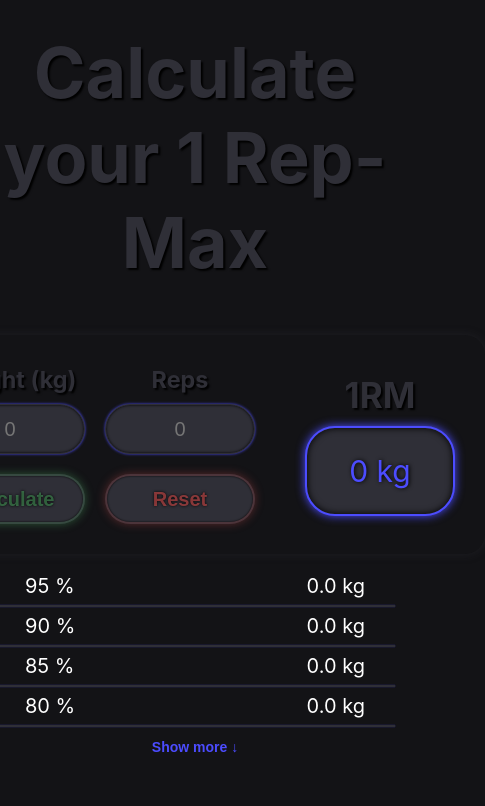
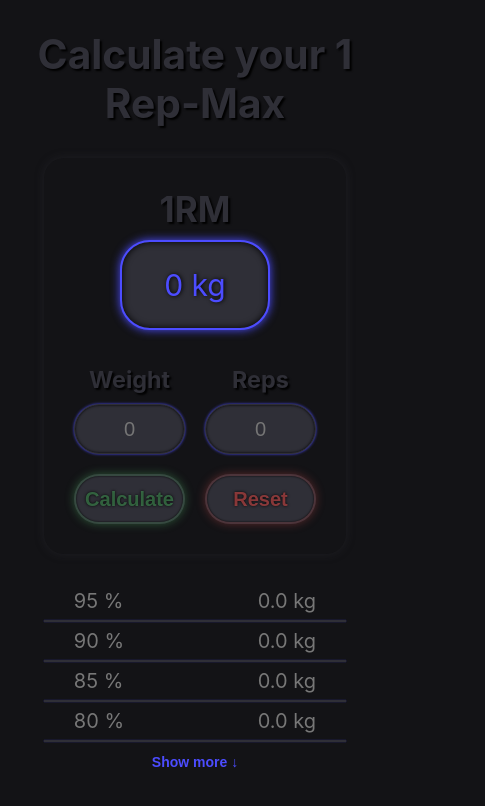
Before and after one commit to 93metra/1RM-Calculator, a React (Create React App) app: page / in a window 390 px wide. Shown: the top 806 px of the page, 485 px wide, since content can reach past the window. Built offline with nearby package versions, Linux system fonts and the light colour scheme.

Commit message:
feature/mobile layout

```diff
--- a/src/components/UI/button/myButton.module.css
+++ b/src/components/UI/button/myButton.module.css
@@ -8,6 +8,6 @@
   background-color: var(--input-background);
   transition: var(--common-transition);
   cursor: pointer;
-  inline-size: 150px;
-  block-size: 50px;
+  inline-size: clamp(6.875rem, 5.4305rem + 6.1633vw, 9.375rem);
+  block-size: 50px;/* 110px 150px */
 }
--- a/src/components/UI/input/myInput.module.css
+++ b/src/components/UI/input/myInput.module.css
@@ -15,12 +15,12 @@
 
   border: 1px solid var(--input-background);
   border-radius: 30px;
-  color: #fff;
-  font-size: 20px;
+  color: var(--main-color);
+  font-size: clamp(1.25rem, 1.1055rem + 0.6163vw, 1.5rem); /* 24px 20px */
   text-align: center;
   background-color: var(--input-background);
   transition: var(--common-transition);
-  inline-size: 150px;
+  inline-size: clamp(6.875rem, 5.4305rem + 6.1633vw, 9.375rem);/* 110px 150px */
   block-size: 50px;
 }
 
--- a/src/components/app/app.module.css
+++ b/src/components/app/app.module.css
@@ -4,14 +4,16 @@
   justify-content: center;
   align-items: center;
   gap: 20px;
-  margin-block-start: 50px;
+  margin-block-start: clamp(1.875rem, 1.1527rem + 3.0817vw, 3.125rem); /* 50px 30px */
   inline-size: 100%;
 }
 
 .title {
-  margin: 30px 0 50px;
+  margin-block-start: 30px;
+  margin-block-end: clamp(1.25rem, 0.1666rem + 4.6225vw, 3.125rem); /* 50px 20px */
+  padding: 0 30px;
   color: var(--input-background);
-  font-size: 70px;
+  font-size: clamp(2.5rem, 1.4166rem + 4.6225vw, 4.375rem); /* 70px 40px */
   text-align: center;
   text-shadow: 2px 2px 2px #000000;
 }
--- a/src/components/calculator/calculator.module.css
+++ b/src/components/calculator/calculator.module.css
@@ -23,43 +23,54 @@
 
 .inputsWraper {
   display: flex;
+  justify-content: center;
   gap: 20px;
 }
 
 /* submit button */
 .submitButton {
+  border: 2px solid rgba(81, 177, 103, 0.2);
+  box-shadow: 0 0 10px rgba(81, 177, 103, 0.4), inset 0 0 2px #000;
   color: rgba(81, 177, 103, .5);
-  box-shadow: 0 0 10px rgba(81, 177, 103, 0.4), inset 0 0 2px #000;
-  border: 2px solid rgba(81, 177, 103, 0.2);
 }
 
 .submitButton:hover {
+  border: 2px solid rgba(81, 177, 103, 0.5);
+  box-shadow: 0 0 13px 0 rgba(81, 177, 103, 0.6);
   color: rgba(81, 177, 103, .7);
-  box-shadow: 0 0 13px 0 rgba(81, 177, 103, 0.6);
-  border: 2px solid rgba(81, 177, 103, 0.5);
 }
 
 .submitButton:active {
+  border: 2px solid rgba(81, 177, 103, 0.5);
+  box-shadow: 0 0 10px 0 rgba(81, 177, 103, 0.4), inset 0 0 5px #000;
   color: rgba(81, 177, 103, .5);
-  box-shadow: 0 0 10px 0 rgba(81, 177, 103, 0.4), inset 0 0 5px #000;
-  border: 2px solid rgba(81, 177, 103, 0.5);
 }
 
 /* reset button */
 .resetButton {
+  border: 2px solid rgba(188, 72, 72, 0.2);
+  box-shadow: 0 0 10px 0 rgba(188, 72, 72, 0.4), inset 0 0 2px #000;
   color: rgba(188, 72, 72, 0.7);
-  box-shadow: 0 0 10px 0 rgba(188, 72, 72, 0.4), inset 0 0 2px #000;
-  border: 2px solid rgba(188, 72, 72, 0.2);
 }
 
 .resetButton:hover {
+  border: 2px solid rgba(188, 72, 72, 0.5);
+  box-shadow: 0 0 13px 0 rgba(188, 72, 72, 0.6);
   color: rgba(188, 72, 72, .9);
-  box-shadow: 0 0 13px 0 rgba(188, 72, 72, 0.6);
-  border: 2px solid rgba(188, 72, 72, 0.5);
 }
 
 .resetButton:active {
+  border: 2px solid rgba(188, 72, 72, 0.5);
+  box-shadow: 0 0 10px 0 rgba(188, 72, 72, 0.4), inset 0 0 5px #000;
   color: rgba(188, 72, 72, 0.6);
-  box-shadow: 0 0 10px 0 rgba(188, 72, 72, 0.4), inset 0 0 5px #000;
-  border: 2px solid rgba(188, 72, 72, 0.5);
 }
+
+/* media */
+
+@media screen and (max-width: 500px) {
+  .form {
+    flex-direction: column-reverse;
+    gap: 35px;
+    margin-block-end: 15px;
+  }
+}
--- a/src/components/calculator/calculator.tsx
+++ b/src/components/calculator/calculator.tsx
@@ -37,7 +37,7 @@ const Calculator = () => {
       <div className={s.controlsWraper}>
         <div className={s.inputsWraper}>
           <MyInput
-            name="Weight (kg)"
+            name="Weight"
             type="number"
             placeholder="0"
             onChange={handleKilosChange}
--- a/src/components/table/table.module.css
+++ b/src/components/table/table.module.css
@@ -1,8 +1,9 @@
 .table {
   display: flex;
   flex-direction: column;
+  margin-block-end: 20px;
   font-size: 20px;
-  inline-size: 400px;
+  inline-size: clamp(18.75rem, 15.1387rem + 15.4083vw, 25rem); /* 300px 400px */
 }
 
 .info {
@@ -10,7 +11,6 @@
   justify-content: space-between;
   margin-block-end: 7px;
   padding: 0 30px;
-  color: #fff;
 }
 
 .separator {
--- a/src/index.css
+++ b/src/index.css
@@ -1,28 +1,26 @@
 * {
+  box-sizing: border-box;
   margin: 0;
   padding: 0;
-  box-sizing: border-box;
 }
 
 input::-webkit-outer-spin-button,
 input::-webkit-inner-spin-button {
+  margin: 0;
   -webkit-appearance: none;
-  margin: 0;
 }
 
 body {
+  display: flex;
+  flex-direction: column;
+  min-height: 100vh;
+  color: var(--main-color);
   font-family: -apple-system, BlinkMacSystemFont, 'Segoe UI', 'Roboto', 'Oxygen',
     'Ubuntu', 'Cantarell', 'Fira Sans', 'Droid Sans', 'Helvetica Neue',
     sans-serif;
+  background-color: var(--background);
   -webkit-font-smoothing: antialiased;
   -moz-osx-font-smoothing: grayscale;
-  color: #fff;
-  background-color: var(--background);
-  display: flex;
-  flex-direction: column;
-  /* display: grid; */
-  /* place-items: center; */
-  min-height: 100vh;
 }
 
 code {
@@ -31,6 +29,7 @@ code {
 }
 
 :root {
+  --main-color: #777777;
   --background: #131316;
   --input-background: rgb(47, 47, 55);
   --interface-accent: #4c4cff;
```
